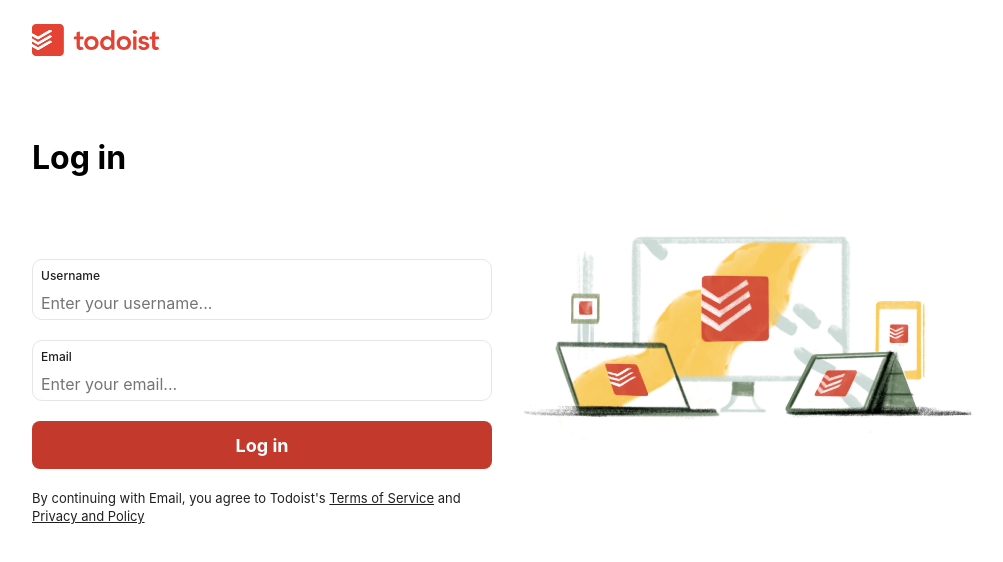
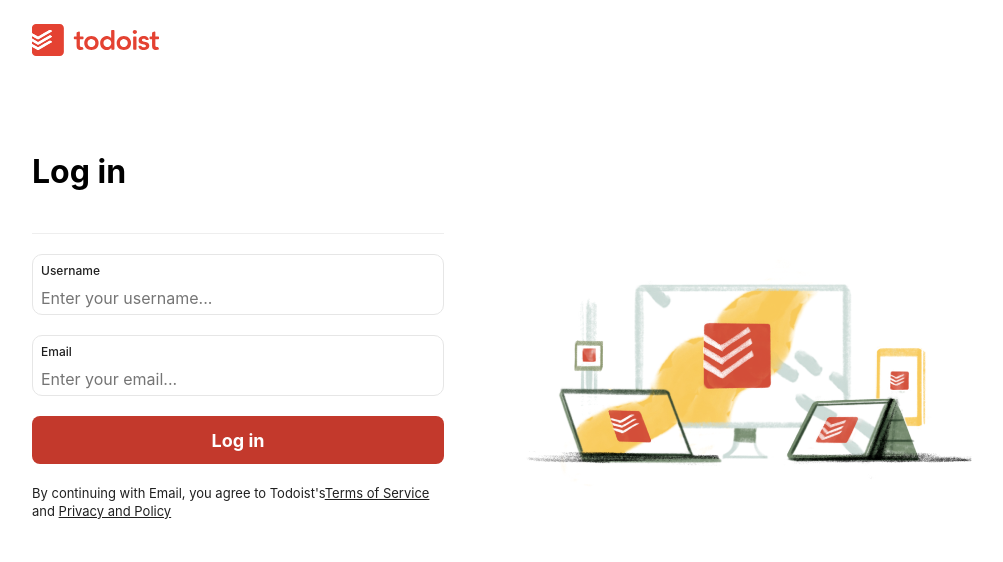
Before and after one commit to tife2020/tayturetodo, a React (Vite) app: page / in a window 1280 px wide. Shown: the top 562 px of the page, without its empty margins (138-1141 px from the left). Built offline with nearby package versions, Linux system fonts and the light colour scheme.

Commit message:
responsiveness for login page adjusted.

```diff
--- a/package.json
+++ b/package.json
@@ -14,6 +14,7 @@
     "react": "^18.2.0",
     "react-dom": "^18.2.0",
     "react-icons": "^5.0.1",
+    "react-router-dom": "^6.22.0",
     "styled-components": "^6.1.8"
   },
   "devDependencies": {
--- a/src/App.css
+++ b/src/App.css
@@ -41,6 +41,15 @@
 
 .logInH1{
     font-size: 32px;
+}
+
+.logInHr{
+    border-top: 0;
+    border-left: 0;
+    border-right: 0;
+    border-bottom: 1px solid f5f5f5;
+    gap: 0;
+
 }
 
 .InputCont{
@@ -95,15 +104,19 @@
         min-width: 68px;
         max-width: 50%;
     }
+
+    .logInH1{
+        padding-top: 32px;
+    }
 }
 
 
-  @media (min-width:992px){
+ @media (min-width:992px){
     & .deskImg{
         display:block;
         width: 450px;
-        margin-bottom: 1000px;
-        margin-left: 30px;
+        height: 230px;
+        margin-left: 50px;
   }
 
   .container{
@@ -114,16 +127,15 @@
 
   .containerBody{
     display: flex;
-
+    gap: 32px;
     min-width: 68px;
     max-width: 100%;
+    align-items: center;
 }
   .loginForm{
     display: flex;
     flex-direction: column;
-    padding-top: 50px;
-
-
+    padding-top: 10px;
 }
 
 .loginForm p span{
@@ -132,7 +144,7 @@
 
 .logInH1{
     font-size: 32px;
-    margin-top: 50px;
+    /* margin-top: 50px; */
 }
 
 
--- a/src/components/LoginForm.jsx
+++ b/src/components/LoginForm.jsx
@@ -1,22 +1,28 @@
-import Input from "./Input"
-import todoistImg from "../assets/todoist-img.png"
+import Input from "./Input";
+import todoistImg from "../assets/todoist-img.png";
 
-
-
-
-
-export default function LoginForm(){
-    return (
-        <div className = "containerBody">
-        <form className="loginForm">
-            <Input label = 'Username' type = 'text' placeholder = 'Enter your username...'></Input>
-            <Input label = 'Email' type = 'text' placeholder = 'Enter your email...'></Input>
-            <button type="submit" >Log in</button>
-            <p>By continuing with Email, you agree to Todoist's <span>Terms of Service</span> and <span>Privacy and Policy</span></p>
-        </form>
-        <img src={todoistImg} className="deskImg"></img>
-        </div>
-
-    )
-
+export default function LoginForm() {
+  return (
+    <div className="containerBody">
+      <form className="loginForm">
+      <hr className="logInHr" />
+        <Input
+          label="Username"
+          type="text"
+          placeholder="Enter your username..."
+        ></Input>
+        <Input
+          label="Email"
+          type="text"
+          placeholder="Enter your email..."
+        ></Input>
+        <button type="submit">Log in</button>
+        <p>
+          By continuing with Email, you agree to Todoist's
+          <span>Terms of Service</span> and <span>Privacy and Policy</span>
+        </p>
+      </form>
+      <img src={todoistImg} className="deskImg"></img>
+    </div>
+  );
 }
--- a/src/components/Navbar.jsx
+++ b/src/components/Navbar.jsx
@@ -14,6 +14,8 @@
     }
 
   @media (min-width:768px){
+    padding-bottom: 32px;
+
     & .mobileLogo{
       display:none;
     }
```
Also changed, not shown: 1 other file (tests, documents, lock files or other folders).
